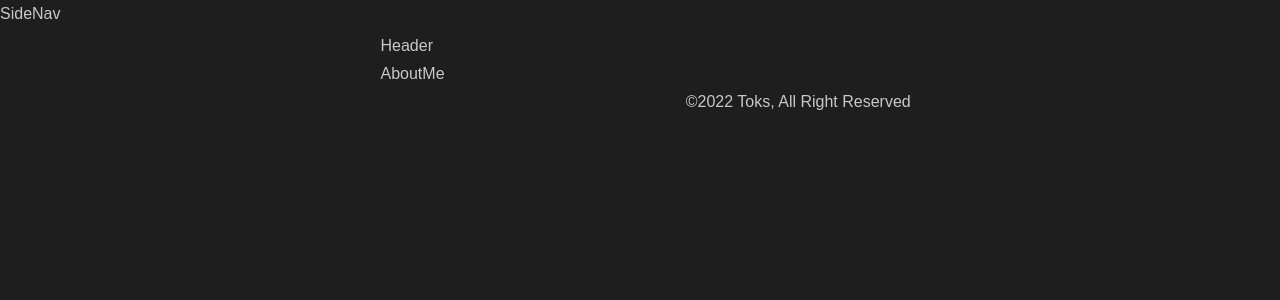
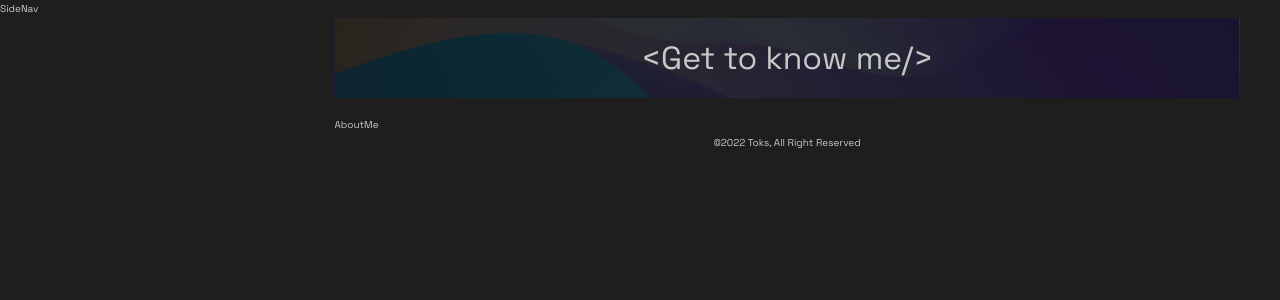
Before and after one commit to tochukwujonah/my-porfolio, a React (Create React App) app: page /about-me in a window 1280 px wide. Shown: the top 300 px of the page. Built offline with nearby package versions, Linux system fonts and the light colour scheme.

Commit message:
Set up for header and footer

```diff
--- a/public/index.html
+++ b/public/index.html
@@ -1,5 +1,5 @@
 <!DOCTYPE html>
-<html lang="en">
+<html lang="en" style="font-size: 10px">
   <head>
     <meta charset="utf-8" />
     <link rel="icon" href="%PUBLIC_URL%/favicon.ico" />
@@ -15,6 +15,7 @@
       user's mobile device or desktop. See https://developers.google.com/web/fundamentals/web-app-manifest/
     -->
     <link rel="manifest" href="%PUBLIC_URL%/manifest.json" />
+
     <!--
       Notice the use of %PUBLIC_URL% in the tags above.
       It will be replaced with the URL of the `public` folder during the build.
@@ -24,7 +25,7 @@
       work correctly both with client-side routing and a non-root public URL.
       Learn how to configure a non-root public URL by running `npm run build`.
     -->
-    <title>React App</title>
+    <title>Toks Portfolio</title>
   </head>
   <body>
     <noscript>You need to enable JavaScript to run this app.</noscript>
--- a/src/assets/index.js
+++ b/src/assets/index.js
@@ -2,3 +2,9 @@ import Genesys from './genesys.svg';
 import HomeBg from './home_header.svg';
 import Me from './me.svg';
 import OtherHeaderBg from './other_pages_header.svg';
+
+export {
+    Genesys,
+    HomeBg,
+    Me,
+    OtherHeaderBg };
--- a/src/components/Header.js
+++ b/src/components/Header.js
@@ -1,14 +1,29 @@
 import React from 'react'
 import styled from 'styled-components';
+import { OtherHeaderBg } from '../assets';
 
-const Header = () => {
+const Header = ({header}) => {
   return (
-    <div>Header</div>
+    <Container>
+      <h1>{header}</h1>
+    </Container>
   )
 };
 
 const Container = styled.section`
+  background:url(${OtherHeaderBg});
+  background-size: contain;
+  background-repeat: no-repeat;
+  background-position: center;
+  height: 100%;
 
+
+
+  & > h1{
+    /* font-family: 'Space Grotesk', sans-serif; */
+    text-align: center;
+    padding: 30px 0;
+  }
 `
 
 export {Header}
--- a/src/components/styles/Global.js
+++ b/src/components/styles/Global.js
@@ -11,6 +11,7 @@ const GlobalStyles = createGlobalStyle`
   box-sizing: border-box;
   margin: 0;
   padding: 0;
+  font-family: 'Space Grotesk', sans-serif;
 }
 
 body {
--- a/src/components/styles/IndexPage.styled.js
+++ b/src/components/styles/IndexPage.styled.js
@@ -11,7 +11,7 @@ export const Container = styled.section`
 
 export const PorfolioBody = styled.section`
     margin-left: 20%;
-    padding: 2rem 4rem;
+    padding: 0rem 4rem;
     width: 80%;
 `
 
--- a/src/index.css
+++ b/src/index.css
@@ -1,3 +1,8 @@
+@import url('https://fonts.googleapis.com/css2?family=Space+Grotesk:wght@300;400;500;600;700&display=swap');
+@import url('https://fonts.googleapis.com/css2?family=Poppins:ital,wght@0,200;0,300;0,400;0,500;0,600;0,700;0,800;0,900;1,200;1,300;1,400;1,500;1,600;1,700;1,800;1,900&display=swap');
+@import url('https://fonts.googleapis.com/css2?family=Inter:wght@100;200;300;400;500;600;700;800&display=swap');
+
+
 body {
   margin: 0;
   font-family: -apple-system, BlinkMacSystemFont, 'Segoe UI', 'Roboto', 'Oxygen',
--- a/src/index.js
+++ b/src/index.js
@@ -1,12 +1,14 @@
 import React from 'react';
 import ReactDOM from 'react-dom/client';
 import './index.css';
+import { GlobalStyles } from './components/styles/Global';
 import App from './App';
 import reportWebVitals from './reportWebVitals';
 
 const root = ReactDOM.createRoot(document.getElementById('root'));
 root.render(
   <React.StrictMode>
+    <GlobalStyles/>
     <App />
   </React.StrictMode>
 );
--- a/src/pages/index.js
+++ b/src/pages/index.js
@@ -1,7 +1,8 @@
 import React, { useState } from 'react'
-import { Outlet, useParams } from 'react-router-dom'
+import { Outlet, useParams, useLocation } from 'react-router-dom'
 import { Header } from '../components/Header'
 import { SideNav } from '../components/SideNav'
+import { Footer } from '../components/Footer'
 import {
     Container,
     PorfolioBody,
@@ -16,10 +17,8 @@ const Index = () => {
 
     const [dropMenuIsVisible, setDropMenuIsVisible] = useState(false);
 
-    const showSidebar = () =>{
-    setDropMenuIsVisible( <SideNav /> )
-  }
-  const params = useParams();
+    const route = window.location.href;
+
 
 
   return (
@@ -30,12 +29,24 @@ const Index = () => {
 
         <PorfolioBody>
             <PorfolioHeader>
-            { params.sub ? null : <Header /> }
+            {
+            route.includes("about-me")
+                ? <Header header={'<Get to know me/>'} />
+                    : route.includes("contact-me")
+                        ? <Header header={'<Let`s talk/>'} />
+                            : route.includes("my-github")
+                                ? <Header header={'<The Codebase/>'} />
+                                    : route.includes("my-projects")
+                                        ? <Header header={'<Building Amazing Project/>'} />
+                                            : null
+
+        }
             </PorfolioHeader>
 
             <MainContent>
                 <Outlet />
             </MainContent>
+            <Footer/>
         </PorfolioBody>
 
 
--- a/src/pages/screens/about-me/index.js
+++ b/src/pages/screens/about-me/index.js
@@ -1,10 +1,13 @@
 import React from 'react'
+import { Header } from '../../../components/Header';
 import { Footer } from '../../../components/Footer';
 
 const AboutMe = () => {
   return (
-    <div>AboutMe
-      <Footer/>
+    <div>
+
+      AboutMe
+
     </div>
   )
 };
```
